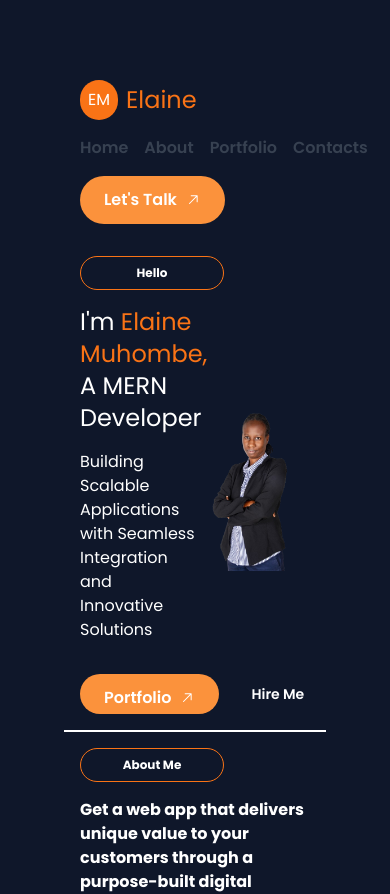
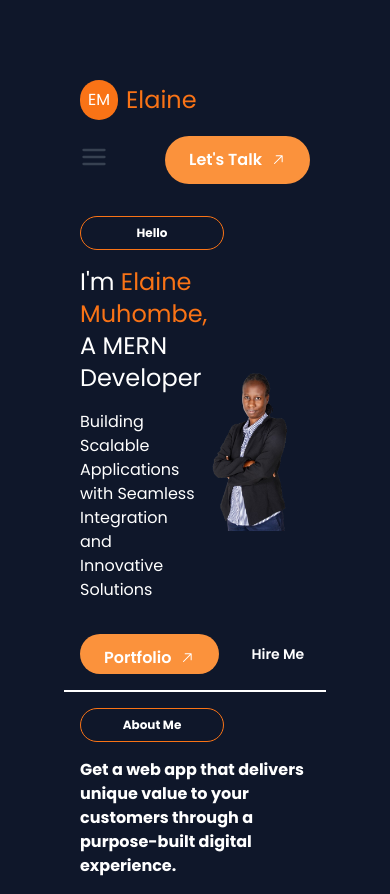
Before and after one commit to elaine-mern-dev/elaine-portfolio, a React (Vite) app: page /home in a window 390 px wide. Shown: the top 894 px of the page. Built offline with nearby package versions, Linux system fonts and the light colour scheme.

Commit message:
feat: add responsive hamburger menu with toggle for mobile navigation

```diff
--- a/src/shared/layout/Nav.tsx
+++ b/src/shared/layout/Nav.tsx
@@ -1,10 +1,24 @@
 // src/shared/layout/Nav.tsx
+import { useState } from "react";
 import { navItems } from "../../constants/navigation";
+import { FiMenu, FiX } from "react-icons/fi"; // Feather icons menu and close
 
+const Nav: React.FC = () => {
+  const [isOpen, setIsOpen] = useState(false);
 
-const Nav:React.FC= () => {
   return (
-    <nav className="flex justify-center space-x-4">
+    <div className="relative">
+      {/* Hamburger button - visible only on small screens */}
+      <button
+        onClick={() => setIsOpen(!isOpen)}
+        className="md:hidden text-gray-700 hover:text-orange-500"
+        aria-label="Toggle navigation"
+      >
+        {isOpen ? <FiX size={28} /> : <FiMenu size={28} />}
+      </button>
+
+      {/* Horizontal nav - visible on medium+ screens */}
+      <nav className="hidden md:flex justify-center space-x-4">
         {navItems.map((item) => (
           <a
             key={item.name}
@@ -15,6 +29,23 @@ const Nav:React.FC= () => {
           </a>
         ))}
       </nav>
+
+      {/* Dropdown menu - visible on small screens when open */}
+      {isOpen && (
+        <div className="absolute top-full left-0 mt-2 w-40 bg-white rounded-lg shadow-lg flex flex-col z-50 md:hidden">
+          {navItems.map((item) => (
+            <a
+              key={item.name}
+              href={item.href}
+              className="block px-4 py-2 text-gray-700 hover:bg-orange-100 hover:text-orange-500 font-semibold"
+              onClick={() => setIsOpen(false)}
+            >
+              {item.name}
+            </a>
+          ))}
+        </div>
+      )}
+    </div>
   );
 };
 
```
Lines whose indentation alone changed are shown as unchanged.
